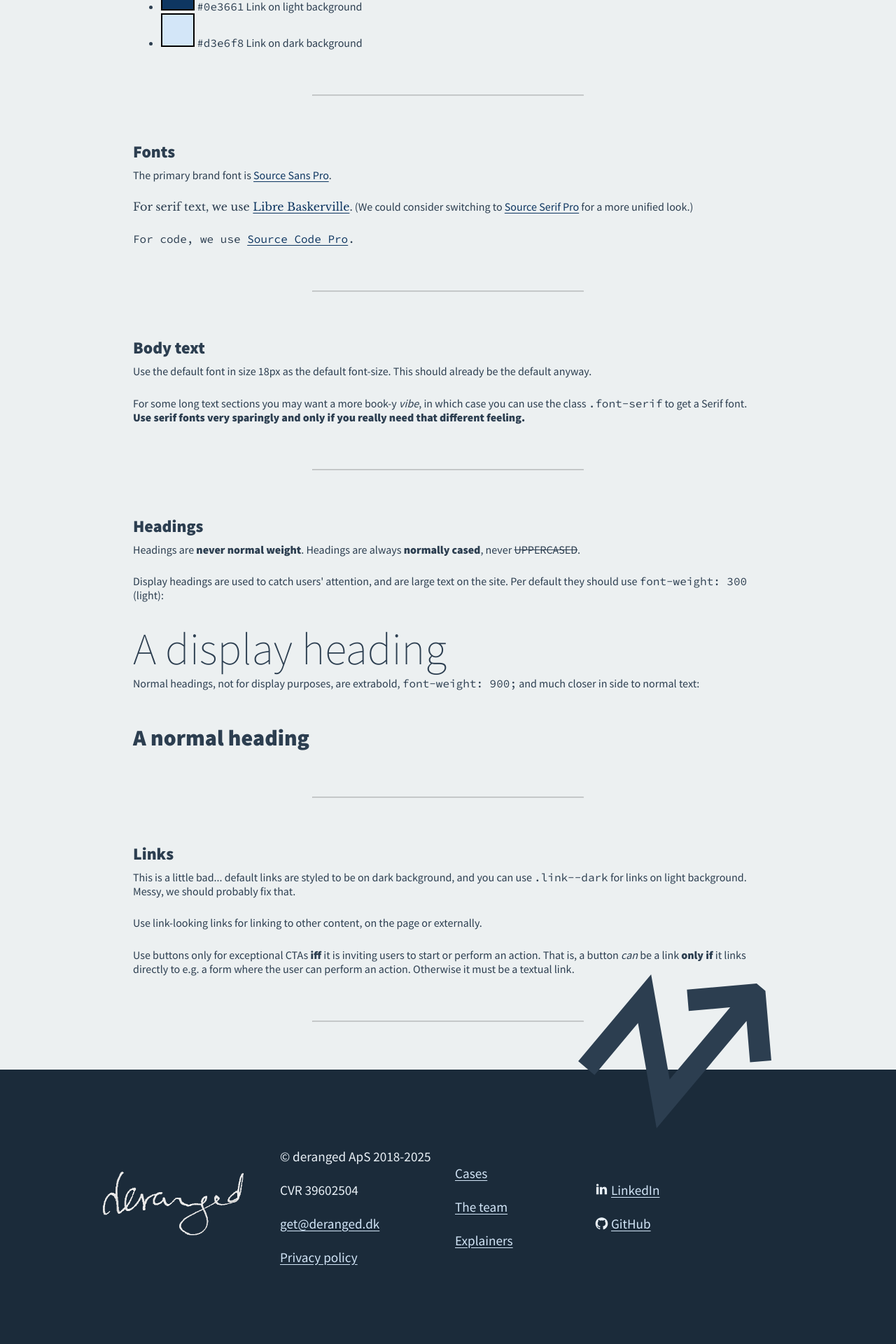
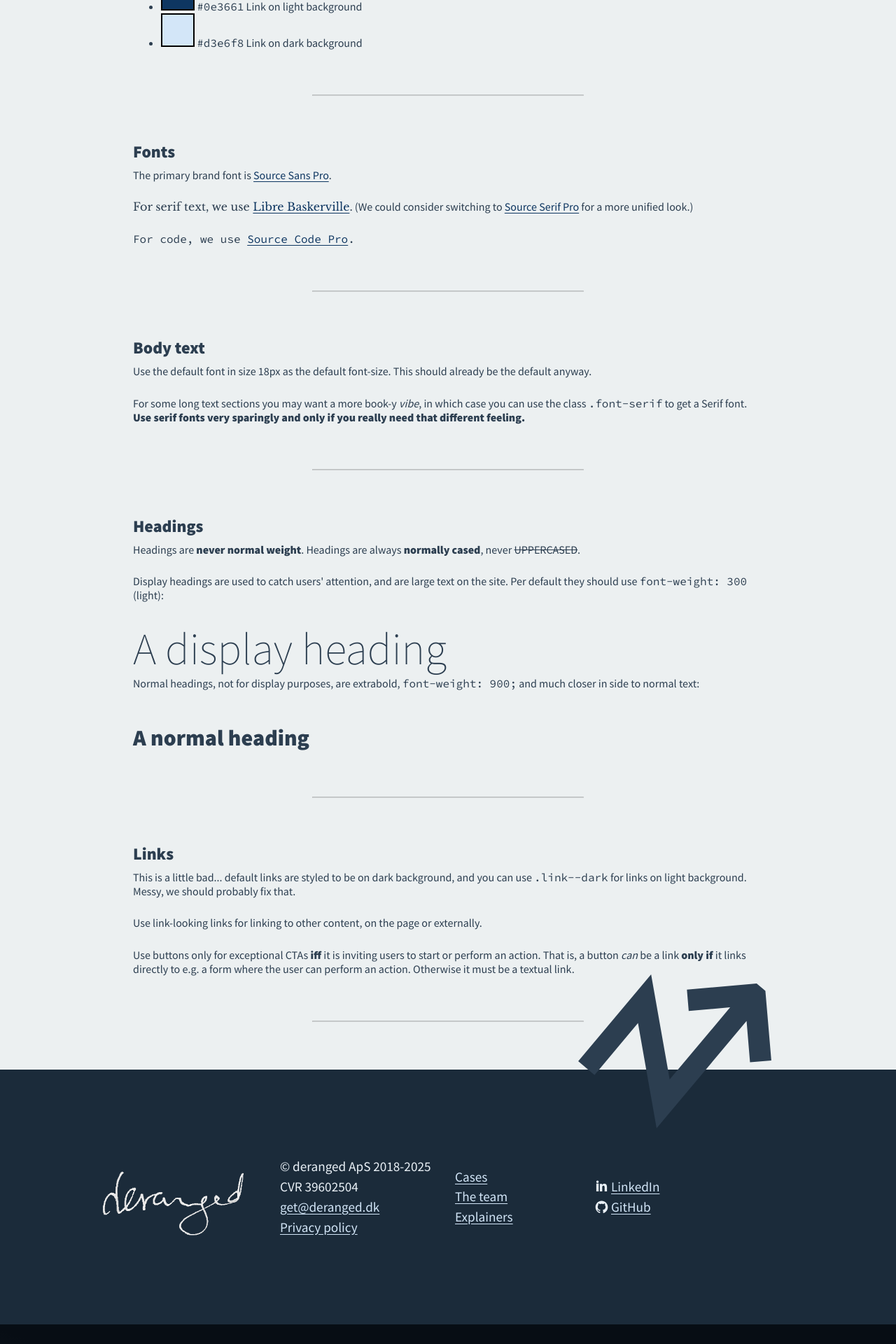
Before and after one commit to derangeddk/deranged.dk, a Jekyll site: the page built from styleguide.html, in a window 1280 px wide. Shown: the part 3718-5638 px from the top of the page at 70% size. Built offline with Jekyll 4.4.1, drawn with Linux system fonts in a browser that asks for light colours; some web fonts are replaced; comment, search, counter and statistics services are not loaded; after the commit the page ends 5610 px from its top, so only the background shows below that.

Commit message:
reverted footer link lineheight

```diff
--- a/_sass/footer.scss
+++ b/_sass/footer.scss
@@ -35,7 +35,7 @@ footer {
     align-items: flex-start;
     justify-content: center;
     font-size: 1.2em;
-    line-height: 2.5;
+    line-height: 1.5;
 }
 
 .footer-info * {
```
